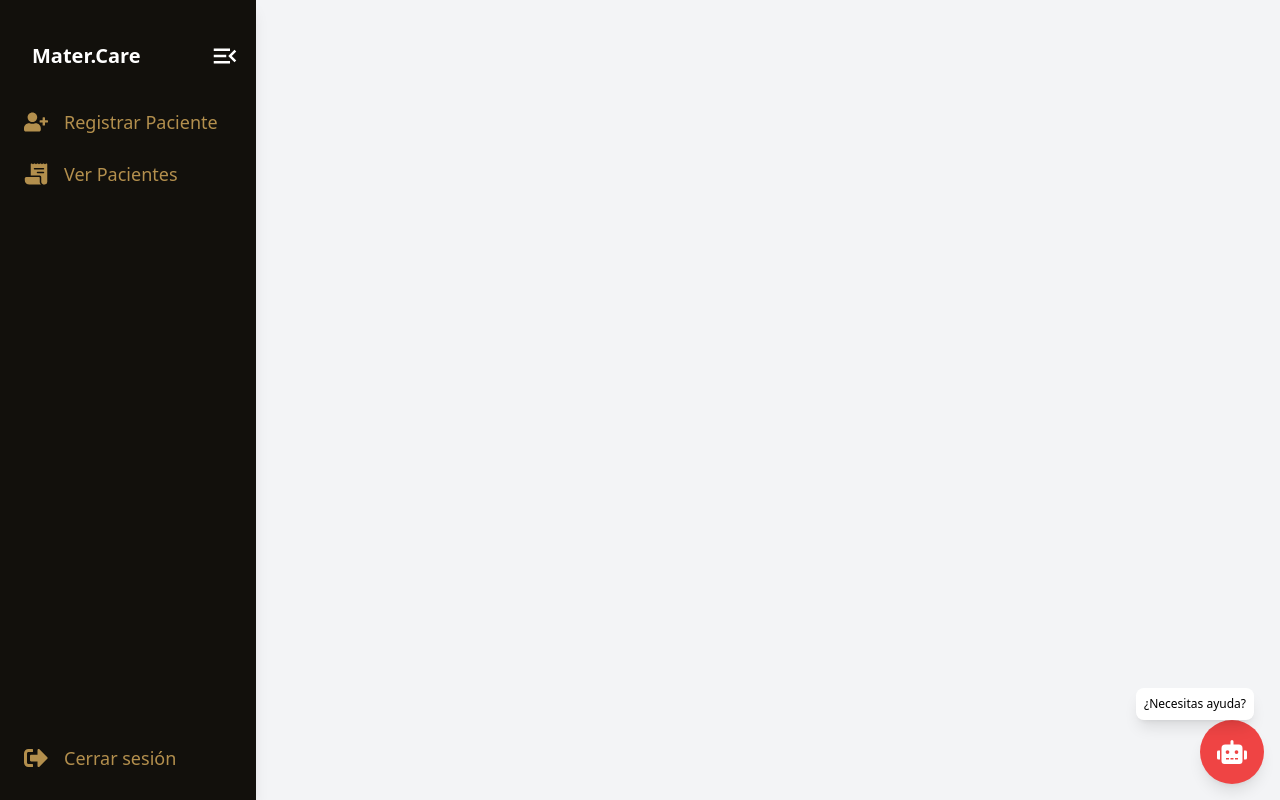
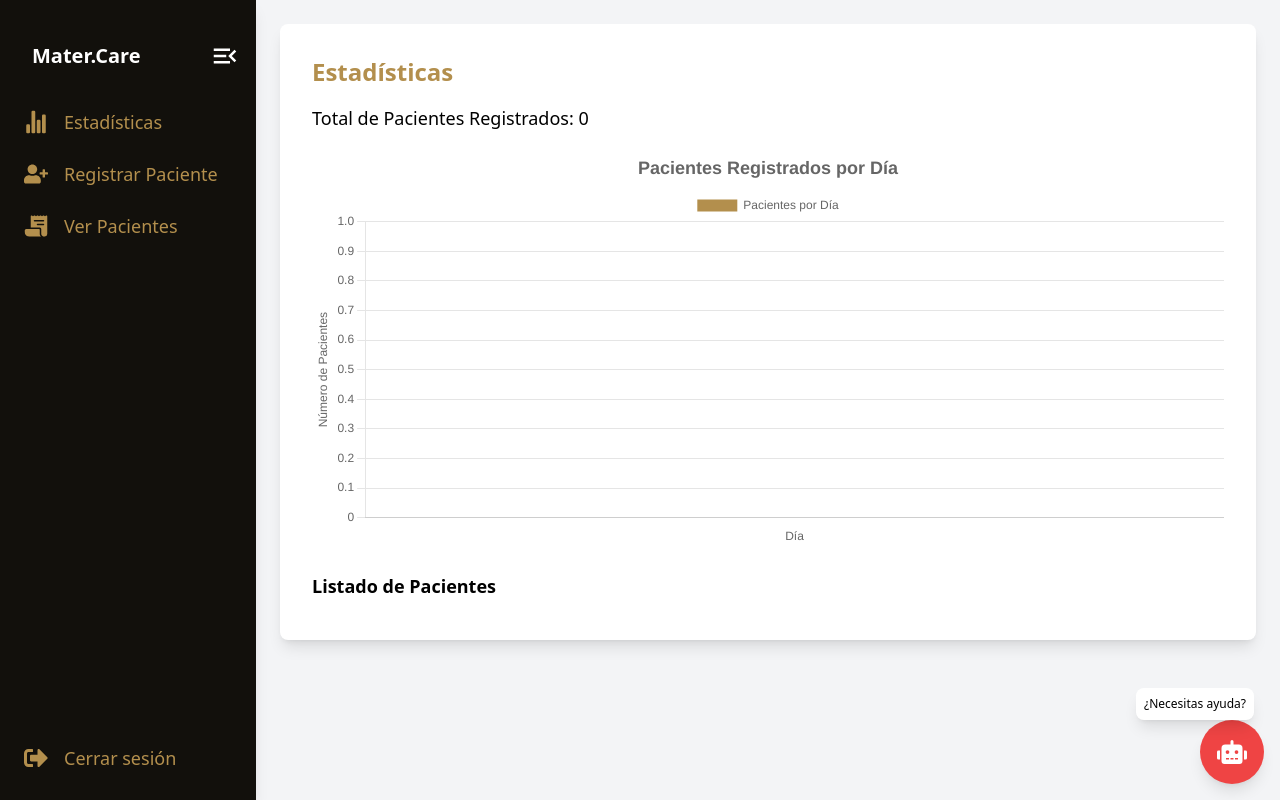
Before and after one commit to Jonsym/matercare, a React (Create React App) app: page /dashboard/statics in a window 1280 px wide. Built offline with nearby package versions, Linux system fonts and the light colour scheme.

Commit message:
Se agrega Estadisticas

```diff
--- a/package.json
+++ b/package.json
@@ -14,6 +14,7 @@
     "axios": "^1.7.7",
     "bcryptjs": "^2.4.3",
     "botui": "^1.1.3",
+    "chart.js": "^4.4.6",
     "clsx": "^2.1.1",
     "cors": "^2.8.5",
     "dotenv": "^16.4.5",
@@ -24,6 +25,7 @@
     "mongodb": "^6.9.0",
     "mongoose": "^8.7.0",
     "react": "^18.3.1",
+    "react-chartjs-2": "^5.2.0",
     "react-chatbot-kit": "^2.2.2",
     "react-dom": "^18.3.1",
     "react-icons": "^5.3.0",
--- a/src/components/Dashboard.js
+++ b/src/components/Dashboard.js
@@ -3,6 +3,7 @@ import { Route, Routes, Navigate } from 'react-router-dom';
 import Sidebar from './Sidebar';
 import RegisterPatient from './RegisterPatient';
 import ViewPatients from './ViewPatients';
+import Statics from './Statics';
 
 function Dashboard() {
   return (
@@ -10,8 +11,9 @@ function Dashboard() {
       <Sidebar />
       <div className="flex-grow p-6">
         <Routes>
-          {/* Establecemos RegisterPatient como la ruta predeterminada */}
-          <Route path="/" element={<Navigate to="register-patient" />} />
+          {/* Establecemos Statics como la ruta predeterminada */}
+          <Route path="/" element={<Navigate to="statics" />} />
+          <Route path="statics" element={<Statics />} />
           <Route path="register-patient" element={<RegisterPatient />} />
           <Route path="view-patients" element={<ViewPatients />} />
         </Routes>
--- a/src/components/Sidebar.js
+++ b/src/components/Sidebar.js
@@ -3,8 +3,14 @@ import { Link, useNavigate } from 'react-router-dom';
 import { MdMenuOpen } from 'react-icons/md';
 import { FaSignOutAlt, FaUserPlus } from 'react-icons/fa';
 import { IoReceipt } from "react-icons/io5";
+import { IoStatsChart } from "react-icons/io5"; // Ícono de estadísticas
 
 const menuItems = [
+  {
+    icons: <IoStatsChart size={24} />,
+    label: 'Estadísticas',
+    link: '/dashboard/statics',
+  },
   {
     icons: <FaUserPlus size={24} />,
     label: 'Registrar Paciente',
@@ -30,7 +36,7 @@ export default function Sidebar() {
 
       {/* Header */}
       <div className='flex items-center justify-between h-20'>
-      <h1 className={`text-white font-bold text-xl ml-4 ${!open && 'hidden'} duration-300`}>
+        <h1 className={`text-white font-bold text-xl ml-4 ${!open && 'hidden'} duration-300`}>
           Mater.Care
         </h1>
         <MdMenuOpen
--- /dev/null
+++ b/src/components/Statics.js
@@ -0,0 +1,134 @@
+import React, { useState, useEffect } from 'react';
+import { Bar } from 'react-chartjs-2';
+import { Chart as ChartJS, CategoryScale, LinearScale, BarElement, Title, Tooltip, Legend } from 'chart.js';
+
+ChartJS.register(CategoryScale, LinearScale, BarElement, Title, Tooltip, Legend);
+
+function Statics() {
+  const [patients, setPatients] = useState([]);
+
+  // Se carga la lista de pacientes desde localStorage
+  useEffect(() => {
+    const storedPatients = JSON.parse(localStorage.getItem('patients')) || [];
+    setPatients(storedPatients);
+  }, []);
+
+  useEffect(() => {
+    const handleStorageChange = () => {
+      const updatedPatients = JSON.parse(localStorage.getItem('patients')) || [];
+      setPatients(updatedPatients);
+    };
+
+    window.addEventListener('storage', handleStorageChange);
+    return () => window.removeEventListener('storage', handleStorageChange);
+  }, []);
+
+  // Función para eliminar un paciente
+  const handleDelete = (id) => {
+    const updatedPatients = patients.filter(patient => patient.id !== id); // Filtrar solo el paciente con el id proporcionado
+    setPatients(updatedPatients); // Actualizar el estado
+    localStorage.setItem('patients', JSON.stringify(updatedPatients)); // Actualizar el localStorage
+  };
+
+  // Función para agrupar pacientes por fecha
+  const groupByDate = (patients) => {
+    const grouped = {};
+
+    patients.forEach(patient => {
+      const date = new Date(patient.requestTime).toLocaleDateString(); // Formato: "MM/DD/YYYY"
+      if (!grouped[date]) {
+        grouped[date] = 0;
+      }
+      grouped[date]++;
+    });
+
+    return grouped;
+  };
+
+  // Agrupar pacientes por fecha
+  const groupedPatients = groupByDate(patients);
+
+  // Preparar los datos para el gráfico
+  const chartData = {
+    labels: Object.keys(groupedPatients), // Fechas
+    datasets: [
+      {
+        label: 'Pacientes por Día',
+        data: Object.values(groupedPatients), // Número de pacientes por día
+        backgroundColor: '#b38f4d', // Color de las barras
+        borderRadius: 5,
+        barThickness: 20, // Grosor de las barras
+        animation: {
+          duration: 1000, // Duración de la animación
+          easing: 'easeOutQuart', // Tipo de animación
+        }
+      }
+    ]
+  };
+
+  return (
+    <div className="p-8 bg-white rounded-lg shadow-lg">
+      <h2 className="text-2xl font-bold text-[#b38f4d] mb-4">Estadísticas</h2>
+      <p className="text-lg mb-4">Total de Pacientes Registrados: {patients.length}</p>
+
+      {/* Gráfico de barras */}
+      <div className="mb-6">
+        <Bar
+          data={chartData}
+          options={{
+            responsive: true,
+            maintainAspectRatio: false,
+            plugins: {
+              title: {
+                display: true,
+                text: 'Pacientes Registrados por Día',
+                font: { size: 18 },
+              },
+              tooltip: {
+                callbacks: {
+                  label: (tooltipItem) => `${tooltipItem.raw} pacientes`, // Tooltip personalizado
+                },
+              },
+            },
+            scales: {
+              x: {
+                title: {
+                  display: true,
+                  text: 'Día',
+                },
+              },
+              y: {
+                title: {
+                  display: true,
+                  text: 'Número de Pacientes',
+                },
+                min: 0,
+              }
+            },
+          }}
+          height={400} // Altura del gráfico
+        />
+      </div>
+
+      {/* Lista de pacientes */}
+      <div className="mt-6">
+        <h3 className="text-lg font-semibold mb-2">Listado de Pacientes</h3>
+        <ul>
+          {patients.map(patient => (
+            <li key={patient.id} className="flex justify-between items-center py-2">
+              <span>{patient.name} ({patient.requestTime})</span>
+              <button
+                onClick={() => handleDelete(patient.id)} // Llamamos a la función de eliminación con el id del paciente
+                className="text-red-500 hover:text-red-700"
+              >
+                Eliminar
+              </button>
+            </li>
+          ))}
+        </ul>
+      </div>
+    </div>
+  );
+}
+
+export default Statics;
--- a/src/components/ViewPatients.js
+++ b/src/components/ViewPatients.js
@@ -1,28 +1,30 @@
 import React, { useEffect, useState } from 'react';
 import { useNavigate } from 'react-router-dom';
-import { FaEdit, FaTrash } from 'react-icons/fa'; // Importar los íconos
+import { FaEdit, FaTrash } from 'react-icons/fa';
 
 function ViewPatients() {
   const [patients, setPatients] = useState([]);
-  const [searchTerm, setSearchTerm] = useState(''); // Estado para el texto de búsqueda
+  const [searchTerm, setSearchTerm] = useState('');
   const navigate = useNavigate();
 
   useEffect(() => {
+    // Cargar pacientes desde localStorage
     const storedPatients = JSON.parse(localStorage.getItem('patients')) || [];
     setPatients(storedPatients);
   }, []);
 
   const handleEdit = (patient) => {
+    // Navegar al formulario de edición con los datos del paciente
     navigate('/dashboard/register-patient', { state: { patient } });
   };
 
-  const handleDelete = (phone) => {
-    const updatedPatients = patients.filter((patient) => patient.phone !== phone);
+  const handleDelete = (index) => {
+    // Eliminar paciente según el índice
+    const updatedPatients = patients.filter((_, i) => i !== index);
     setPatients(updatedPatients);
     localStorage.setItem('patients', JSON.stringify(updatedPatients));
   };
 
-  // Filtrar pacientes según el término de búsqueda
   const filteredPatients = patients.filter((patient) => {
     return (
       patient.name.toLowerCase().includes(searchTerm.toLowerCase()) ||
@@ -63,8 +65,8 @@ function ViewPatients() {
                 </tr>
               </thead>
               <tbody>
-                {filteredPatients.map((patient) => (
-                  <tr key={patient.phone} className="bg-[#2e2b27] hover:bg-[#1e1d1b] transition duration-150">
+                {filteredPatients.map((patient, index) => (
+                  <tr key={index} className="bg-[#2e2b27] hover:bg-[#1e1d1b] transition duration-150">
                     <td className="px-4 py-3 border-b border-[#ffffff20] text-sm whitespace-nowrap">{patient.requestTime}</td>
                     <td className="px-4 py-3 border-b border-[#ffffff20] text-sm whitespace-nowrap">{patient.name}</td>
                     <td className="px-4 py-3 border-b border-[#ffffff20] text-sm whitespace-nowrap">{patient.age}</td>
@@ -81,7 +83,7 @@ function ViewPatients() {
                           <FaEdit size={16} />
                         </button>
                         <button
-                          onClick={() => handleDelete(patient.phone)}
+                          onClick={() => handleDelete(index)}
                           className="text-[#b38f4d] hover:text-[#d6ab5f] transition-colors duration-200"
                         >
                           <FaTrash size={16} />
```
Also changed, not shown: 1 other file (tests, documents, lock files or other folders).
